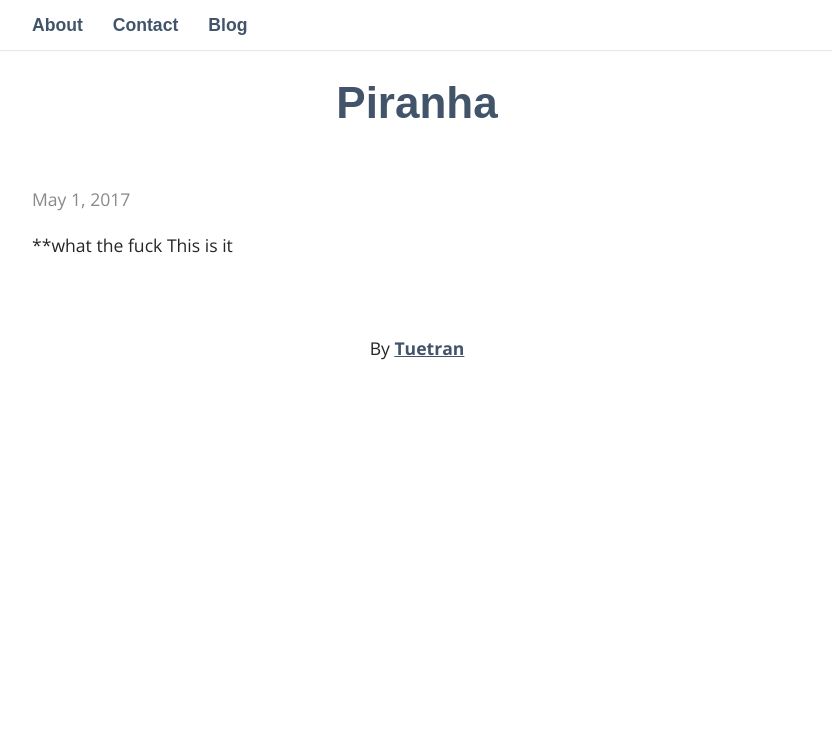
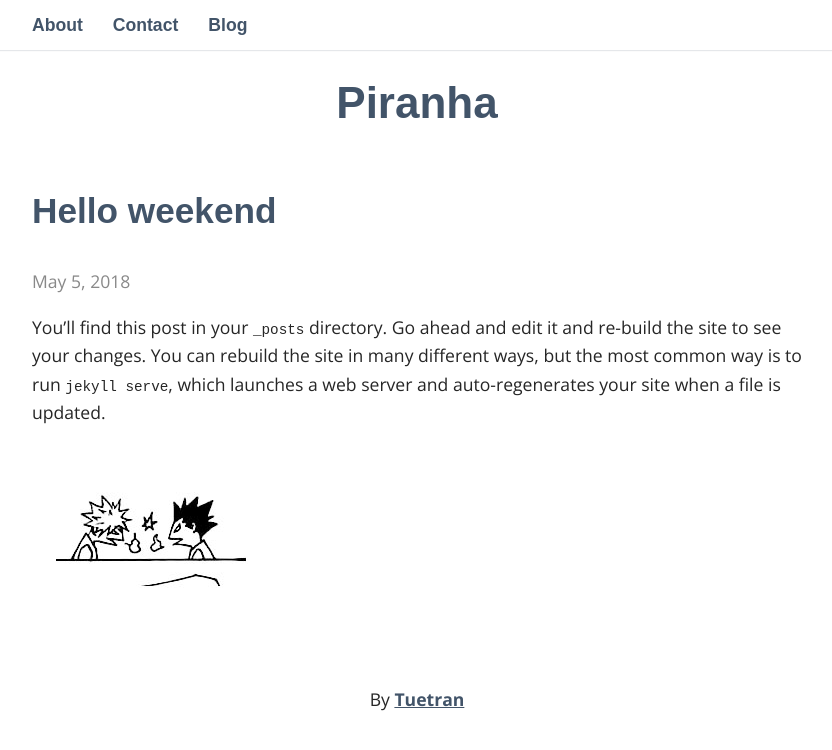
Before and after one commit to trantue/horikomi, a Jekyll site: the page built from _posts/2015/2018-05-05-hello-weekend.md, in a window 1280 px wide. Shown: the top 750 px of the page, without its empty margins (223-1055 px from the left). Built offline with Jekyll 4.4.1, drawn with Linux system fonts in a browser that asks for light colours; some web fonts are replaced; our own code applies the rules of GitHub Pages for plain Markdown files.

Commit message:
Update 2018-05-05-hello-weekend.md

```diff
--- a/_posts/2015/2018-05-05-hello-weekend.md
+++ b/_posts/2015/2018-05-05-hello-weekend.md
@@ -1,5 +1,8 @@
 ---
-layout:default
+layout: post
+title:  "Hello weekend"
+categories: tadah
 ---
-**what the fuck
-This is it
+You’ll find this post in your `_posts` directory. Go ahead and edit it and re-build the site to see your changes. You can rebuild the site in many different ways, but the most common way is to run `jekyll serve`, which launches a web server and auto-regenerates your site when a file is updated.
+
+![My helpful screenshot](/pic/gon.jpg)
```
